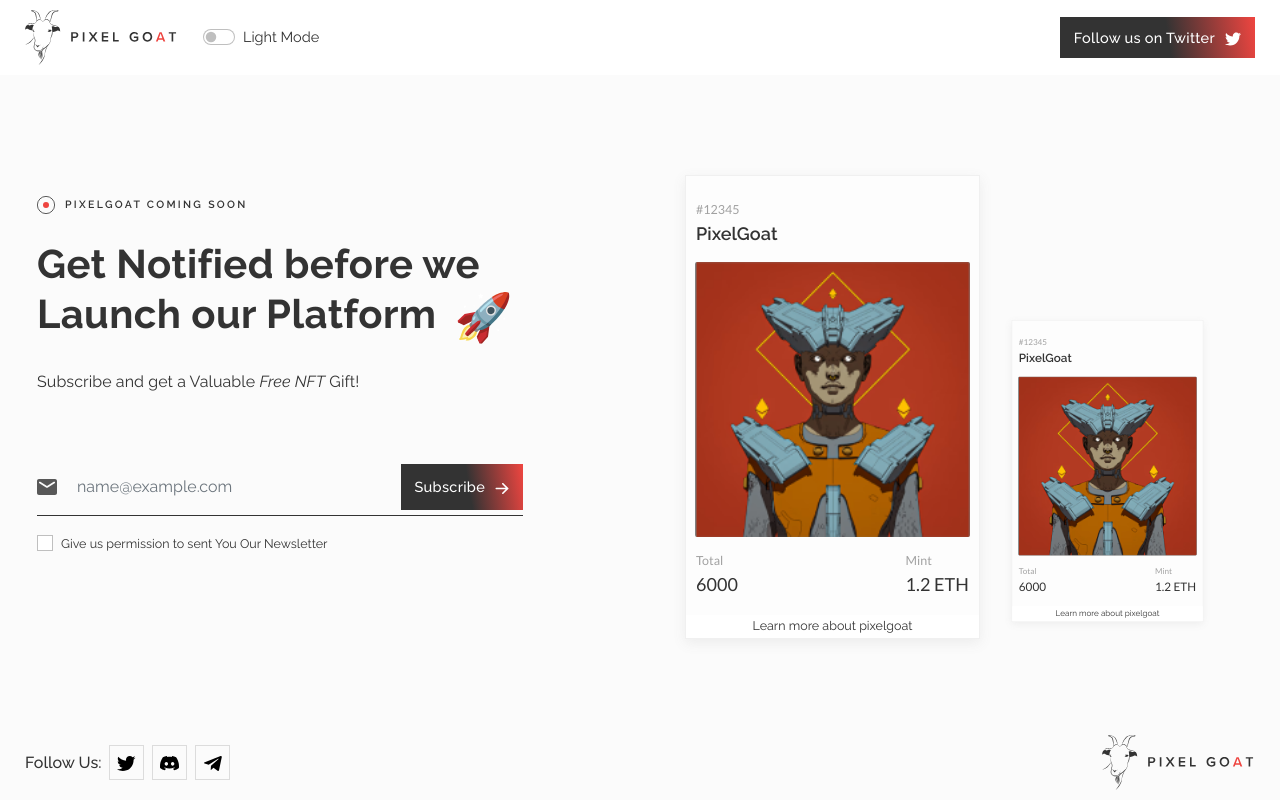
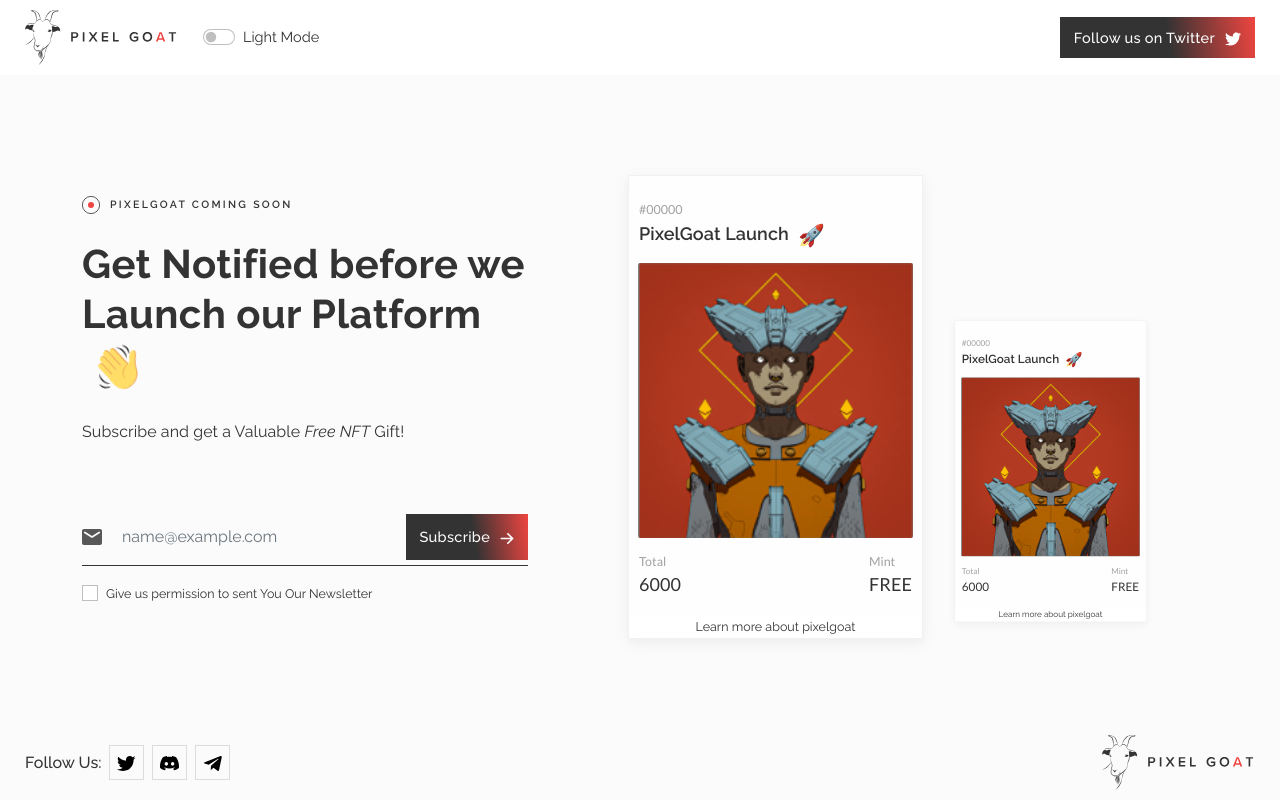
Before and after one commit to TristanVarewijck/pixelgoat-soon, a React (Create React App) app: page / in a window 1280 px wide. Built offline with nearby package versions, Linux system fonts and the light colour scheme.

Commit message:
desktop done

```diff
--- a/src/components/DisplayCard/DisplayCard.scss
+++ b/src/components/DisplayCard/DisplayCard.scss
@@ -45,6 +45,11 @@
 
     p {
       font-weight: 600;
+
+      img {
+        height: 25px;
+        margin-left: 6px;
+      }
     }
   }
   .body-img-container {
--- a/src/components/DisplayCard/index.jsx
+++ b/src/components/DisplayCard/index.jsx
@@ -5,8 +5,10 @@ function DisplayCard() {
     <div class="display-card ">
       <div class="body body-display">
         <div class="body-header">
-          <small>#12345</small>
-          <p>PixelGoat</p>
+          <small>#00000</small>
+          <p>
+            PixelGoat Launch <img src="/assets/rocket.svg" alt="rocket icon" />
+          </p>
         </div>
         <div class="body-img-container">
           <div class="body-img">
@@ -20,7 +22,7 @@ function DisplayCard() {
           </div>
           <div class="mint-price">
             <small>Mint</small>
-            <p>1.2 ETH</p>
+            <p>FREE</p>
           </div>
         </div>
         <a href="#">Learn more about pixelgoat</a>
--- a/src/components/Hero/Hero.scss
+++ b/src/components/Hero/Hero.scss
@@ -1,12 +1,12 @@
+@import "../../scss/keyframes";
+
 .hero {
   margin-top: 100px;
-  padding: 0 25px 0 25px;
   display: flex;
   align-items: baseline;
-  gap: 150px;
+  gap: 100px;
 
   &:hover p span {
-    // letter-spacing: 0.02em;
     font-weight: 600;
     margin-bottom: 0.5em;
   }
@@ -29,9 +29,11 @@
     margin-bottom: 25px;
 
     img {
-      margin-left: 20px;
+      margin-left: 10px;
       width: 55px;
       height: auto;
+      animation: wave-animation 2.5s infinite;
+      transform-origin: 70% 70%;
     }
   }
 
--- a/src/components/Hero/index.jsx
+++ b/src/components/Hero/index.jsx
@@ -7,8 +7,8 @@ import DisplayCard from "../DisplayCard";
 function Hero() {
   const darkMode = useContext(DarkTheme);
   return (
-    <div className={`hero ${darkMode ? "darkmode" : ""}`}>
-      <div className="container">
+    <div className={`hero ${darkMode ? "darkmode" : ""} container`}>
+      <div>
         <small>
           <img
             src={`/assets/bulletpoint${darkMode ? "-white" : ""}.svg`}
@@ -18,7 +18,7 @@ function Hero() {
         </small>
         <h1>
           Get Notified before we Launch our Platform
-          <img src="/assets/rocket.svg" alt="rocket icon" />
+          <img src={`/assets/hand${darkMode ? "-white" : ""}.svg`} />
         </h1>
         <p>
           Subscribe and get a Valuable <span>Free NFT</span> Gift!
--- /dev/null
+++ b/src/scss/_keyframes.scss
@@ -0,0 +1,26 @@
+@keyframes wave-animation {
+  0% {
+    transform: rotate(0deg);
+  }
+  10% {
+    transform: rotate(14deg);
+  } /* The following five values can be played with to make the waving more or less extreme */
+  20% {
+    transform: rotate(-8deg);
+  }
+  30% {
+    transform: rotate(14deg);
+  }
+  40% {
+    transform: rotate(-4deg);
+  }
+  50% {
+    transform: rotate(10deg);
+  }
+  60% {
+    transform: rotate(0deg);
+  } /* Reset for the last half to pause */
+  100% {
+    transform: rotate(0deg);
+  }
+}
```
Also changed, not shown: public/assets/hand-white.svg (added), public/assets/hand.svg (added), src/scss/_media.scss (added).
